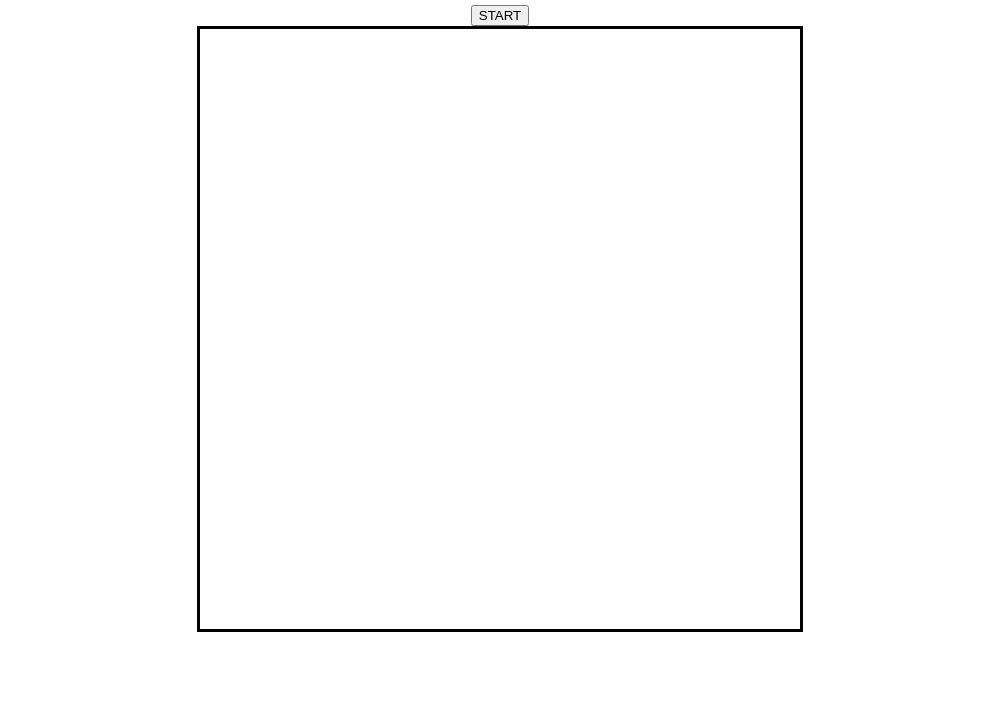
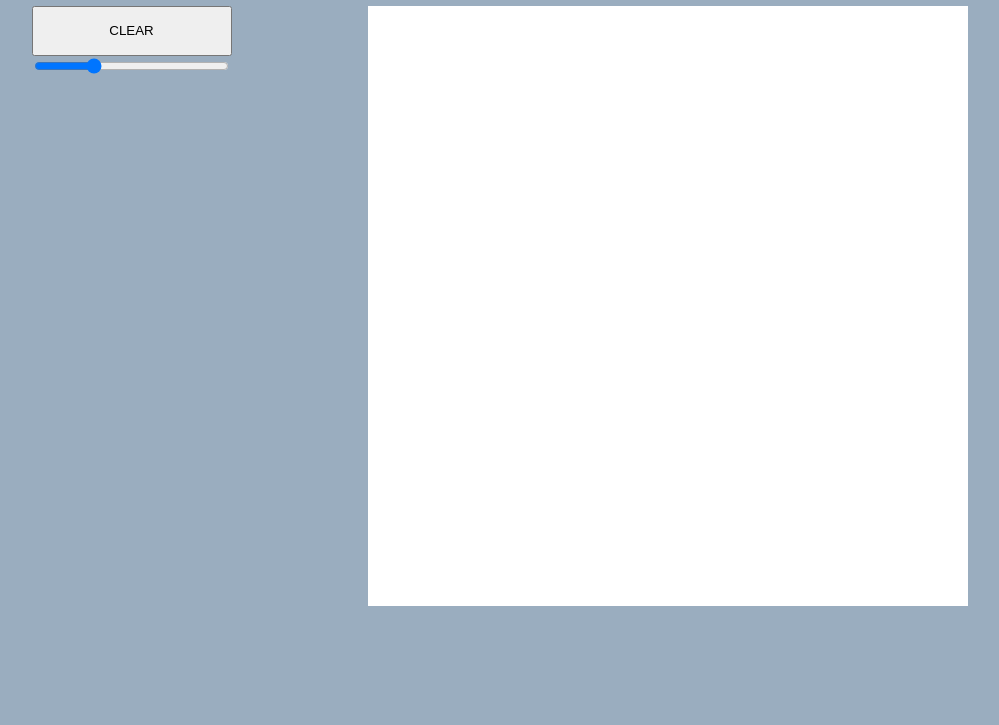
Before and after one commit to theigorp/etch-a-sketch, a plain HTML site: page index.html in a window 1280 px wide. Shown: the part 75-800 px from the top of the page, without its empty margins (140-1139 px from the left). Drawn offline with Linux system fonts and the light colour scheme.

Commit message:
styling the page

```diff
--- a/index.html
+++ b/index.html
@@ -10,7 +10,13 @@
 </head>
 <body>
     <h1>Etch-a-Sketch</h1>
-    <button>START</button>
-    <div class="container"></div>
+    <main>
+        <div class="controls">
+            <button>CLEAR</button>
+            <input type="range" min="2" max="64" value="20" class="slider">
+        </div>
+
+        <div class="container"></div>
+    </main>
 </body>
 </html>
--- a/script.js
+++ b/script.js
@@ -26,7 +26,7 @@ startButton.addEventListener('click', () => {
 
 container.addEventListener('mouseover', (e) => {
     if(e.target == container) e.target.style.backgroundColor = 'white';
-    else e.target.style.backgroundColor = 'black';
+    else e.target.style.backgroundColor = '#C17767';
 });
 
 const resetGrid = () => container.innerHTML = '';
@@ -41,5 +41,4 @@ function createGrid(gridSize)
         const grid = document.createElement('div');
         container.appendChild(grid).classList.add('new-block');
     }
-
 }
--- a/styles.css
+++ b/styles.css
@@ -1,3 +1,5 @@
+@import url('https://fonts.googleapis.com/css2?family=Poppins:ital,wght@0,300;0,400;0,500;0,600;0,700;1,100;1,200;1,300;1,400;1,600;1,700&family=Roboto:wght@300;400;500;700;900&display=swap');
+
 body {
     box-sizing: border-box;
     margin: 0;
@@ -6,6 +8,12 @@ body {
     flex-direction: column;
     align-items: center;
     justify-content: center;
+    background-color: #9AADBF;
+    font-family: 'Roboto', sans-serif;
+}
+
+main {
+    display: flex;
 }
 
 :root {
@@ -14,17 +22,32 @@ body {
 }
 
 .container {
+    background-color: white;
     display: grid;
     grid-template-rows: repeat(var(--gridRows), 1fr);
     grid-template-columns: repeat(var(--gridCols), 1fr);
     height: 600px;
     width: 600px;
-    border: 3px solid black;
+
 }
 
 .new-block {
     box-sizing: border-box;
-    border: 1px solid royalblue;
+    border: 1px solid #9AADBF;
     margin: 0;
     padding: 0;
 }
+
+h1 {
+    color: white;
+}
+
+.slider {
+    width: 58%;
+    height: 10px;
+}
+
+button {
+    height: 50px;
+    width: 200px;
+}
```
